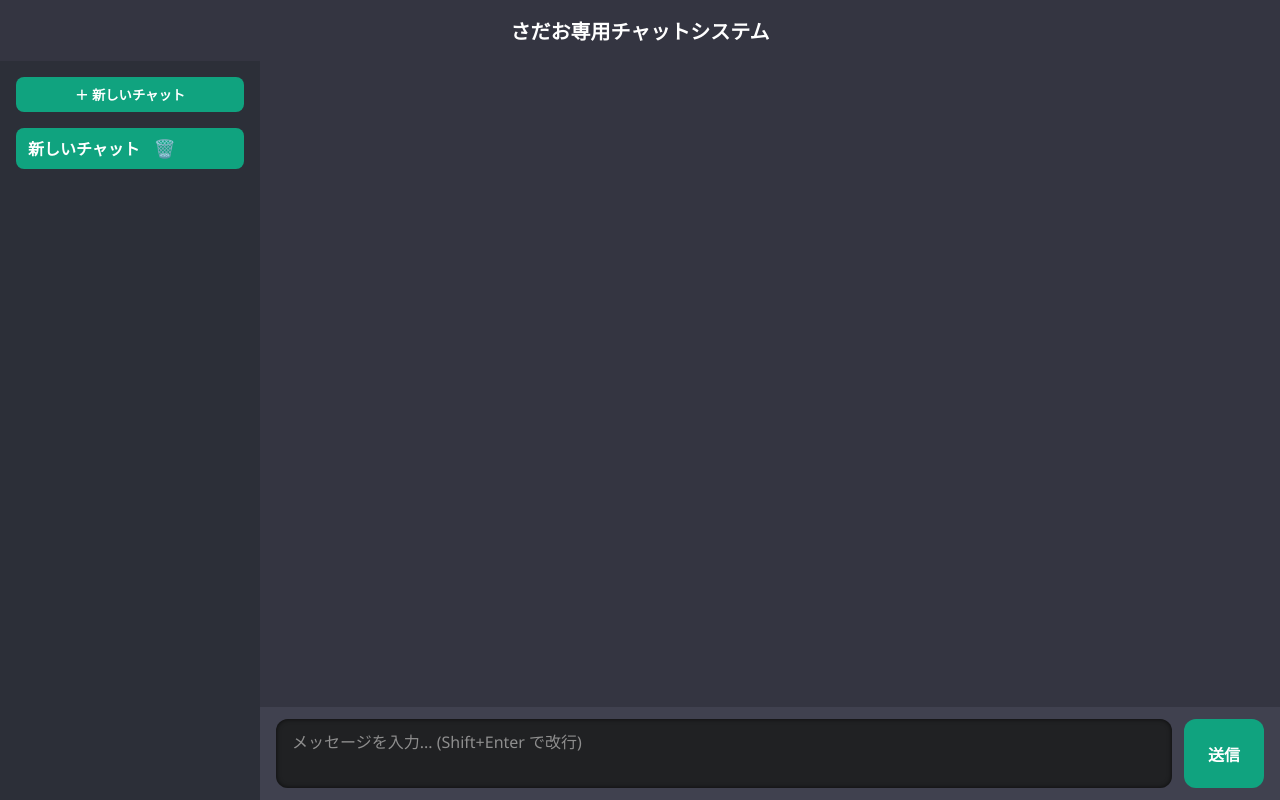
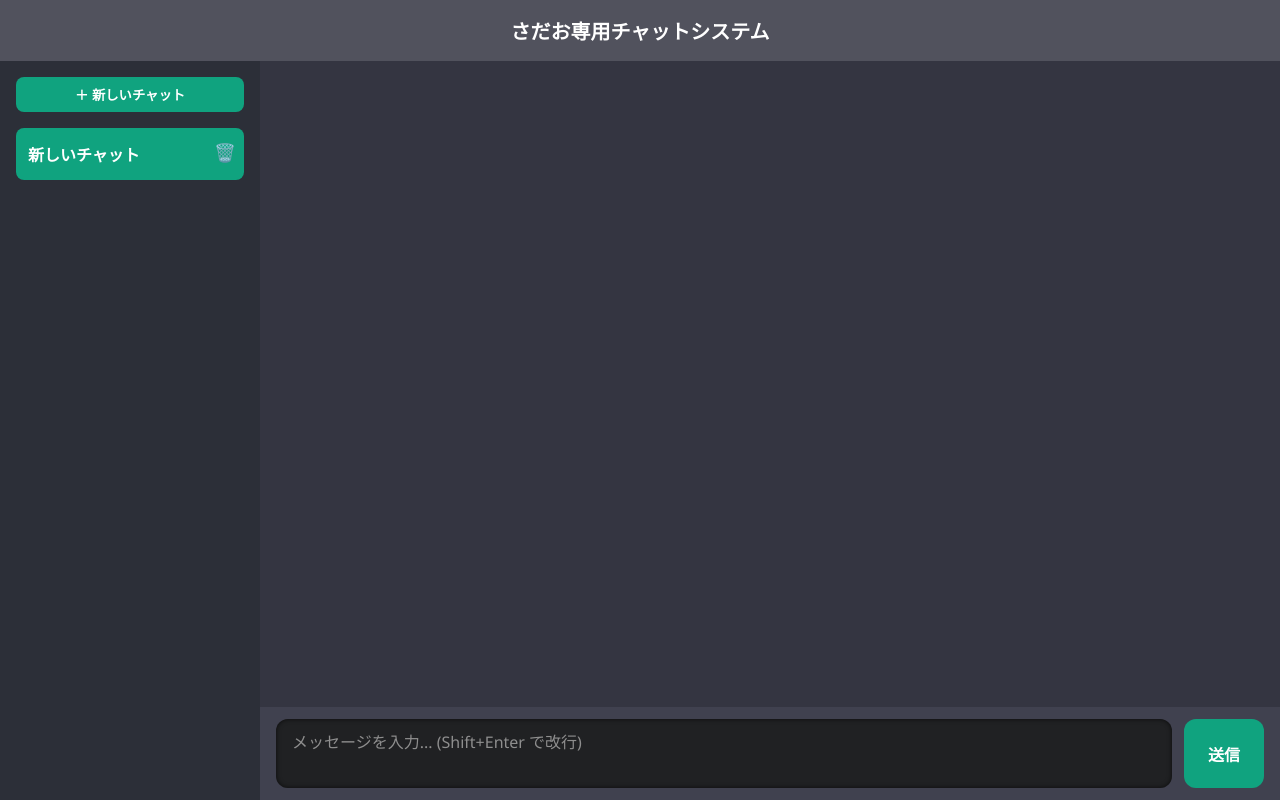
Before and after one commit to sadao1202/chatSDO, a website: page public/index.html in a window 1280 px wide. Drawn offline with Linux system fonts and the light colour scheme; no server answers.

Commit message:
[fix] 削除ボタンと左メニューのcss周りを修正

```diff
--- a/public/main.js
+++ b/public/main.js
@@ -63,8 +63,9 @@ function renderChatList() {
     // 削除ボタン（ゴミ箱アイコン）
     const deleteBtn = document.createElement('button');
     deleteBtn.innerHTML = '🗑️';
+    deleteBtn.title   = 'チャットを削除';
+    deleteBtn.className = 'delete-button';
     deleteBtn.title = 'チャットを削除';
-    deleteBtn.classList.add('delete-button');
 
     deleteBtn.addEventListener('click', (e) => {
       e.stopPropagation();
--- a/public/style.css
+++ b/public/style.css
@@ -12,7 +12,7 @@ body {
 }
 
 header {
-  background-color: #343541;
+  background-color: #51525d;
   padding: 1rem;
   font-size: 1.25rem;
   font-weight: bold;
@@ -31,7 +31,9 @@ header {
 /* 左サイドバー */
 #chat-list {
   background-color: #2c2f38;
-  width: 260px;
+  width: 260px;          /* 固定幅 */
+  min-width: 260px;
+  flex-shrink: 0;
   display: flex;
   flex-direction: column;
   padding: 1rem;
@@ -59,16 +61,24 @@ header {
   list-style: none;
   padding: 0;
   margin: 0;
-  flex-grow: 1;
+  flex: 1;
 }
 
 #chat-entries li {
+  display: flex;
+  align-items: center;
+  gap: 0.5rem;
   padding: 0.5rem 0.75rem;
   margin-bottom: 0.5rem;
   background-color: #40414f;
   border-radius: 8px;
   cursor: pointer;
   user-select: none;
+  min-height: 2.25rem;
+}
+
+#chat-entries li span {
+  flex: 1;
   white-space: nowrap;
   overflow: hidden;
   text-overflow: ellipsis;
@@ -178,11 +188,45 @@ header {
 }
 
 .delete-button {
-  margin-left: 8px;
+  flex-shrink: 0;         /* 幅を固定 */
+  width: 1.5rem;
+  height: 1.5rem;
   background: transparent;
   border: none;
   color: white;
   cursor: pointer;
   font-size: 1.1em;
-  user-select: none;
+  line-height: 1;
+  text-align: center;
 }
+
+.sidebar {
+  min-width: 200px;   /* 必要に応じて 240px などに調整 */
+  flex-shrink: 0;     /* 圧縮させない */
+  overflow-y: auto;   /* 縦スクロールは必要なら付ける */
+}
+
+/* 削除ボタン系の名前を統一 */
+.chat-item {
+  display: flex;
+  align-items: center;
+  gap: 0.5rem;
+  overflow: hidden;
+}
+
+.chat-item span {
+  flex: 1;
+  white-space: nowrap;
+  overflow: hidden;
+  text-overflow: ellipsis;
+}
+
+.delete-button {          /* ←HTML に合わせて名前を統一 */
+  flex-shrink: 0;
+  margin-left: auto;
+  background: transparent;
+  border: none;
+  color: white;
+  cursor: pointer;
+  font-size: 1.1em;
+}
```
